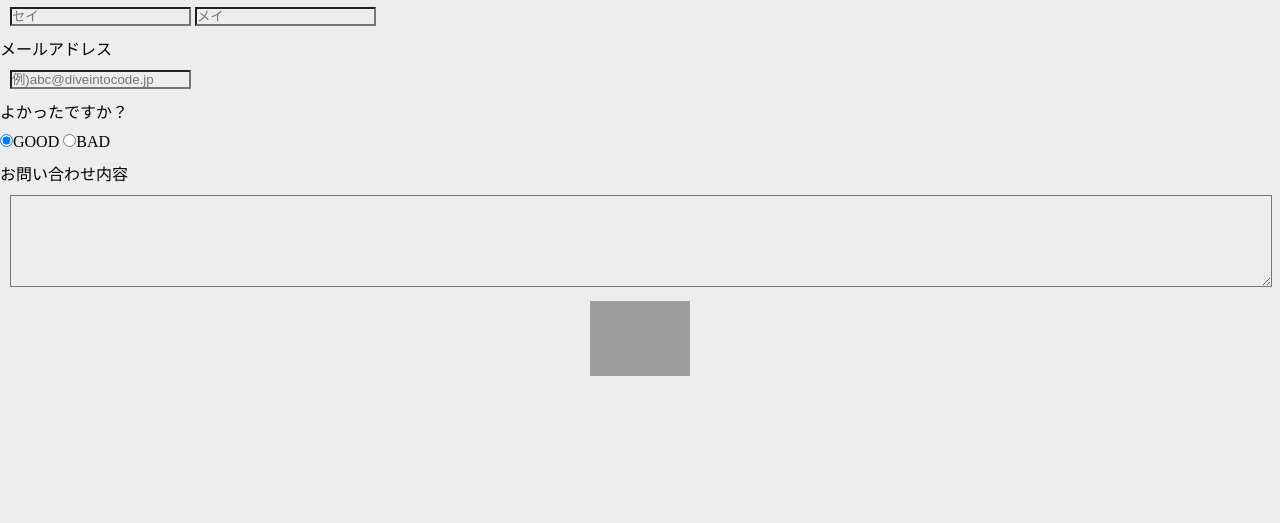
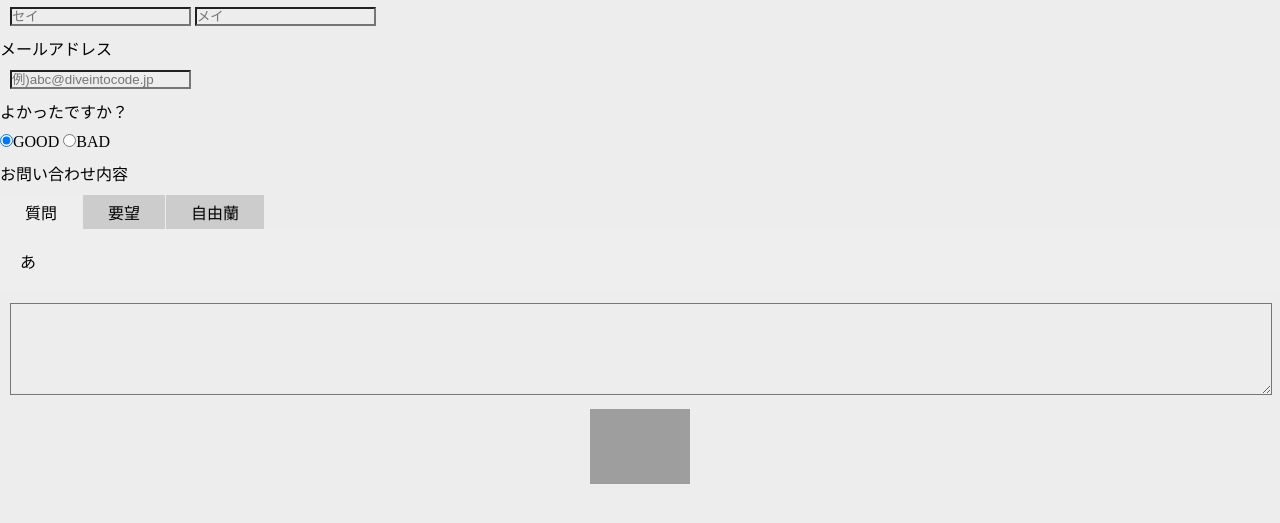
Before and after one commit to HiroyasuTawara/work220909, a plain HTML site: page index.html in a window 1280 px wide. Shown: the part 83-606 px from the top of the page. Drawn offline with Linux system fonts and the light colour scheme; grey boxes are pictures that could not be loaded.

Commit message:
ワークファイル修正のため

```diff
--- a/form.css
+++ b/form.css
@@ -25,3 +25,29 @@
 .image{
   width: 100px;
 }
+
+.tab {
+  list-style:none;
+  overflow:hidden;
+  margin: 0;
+}
+.tab li {
+  background:#ccc;
+  padding:5px 25px;
+  float:left;
+  margin-right:1px;
+}
+.tab li.select {
+  background:#eee;
+}
+.content {
+  list-style:none;
+  margin: 0;
+}
+.content li{
+  background:#eee;
+  padding:20px;
+}
+.hide {
+  display:none;
+}
--- a/index.html
+++ b/index.html
@@ -21,6 +21,16 @@
       <input name="yoshiashi" type="radio" value="bad">BAD
     </p>
     <p class="label">お問い合わせ内容</p>
+    <ul class="tab">
+      <li class="select">質問</li>
+      <li>要望</li>
+      <li>自由蘭</li>
+    </ul>
+    <ul class="content">
+      <li>あ</li>
+      <li class="hide">い</li>
+      <li class="hide">う</li>
+    </ul>
     <div class="input textarea">
       <textarea cols="30" rows="6" ></textarea>
     </div>
```
